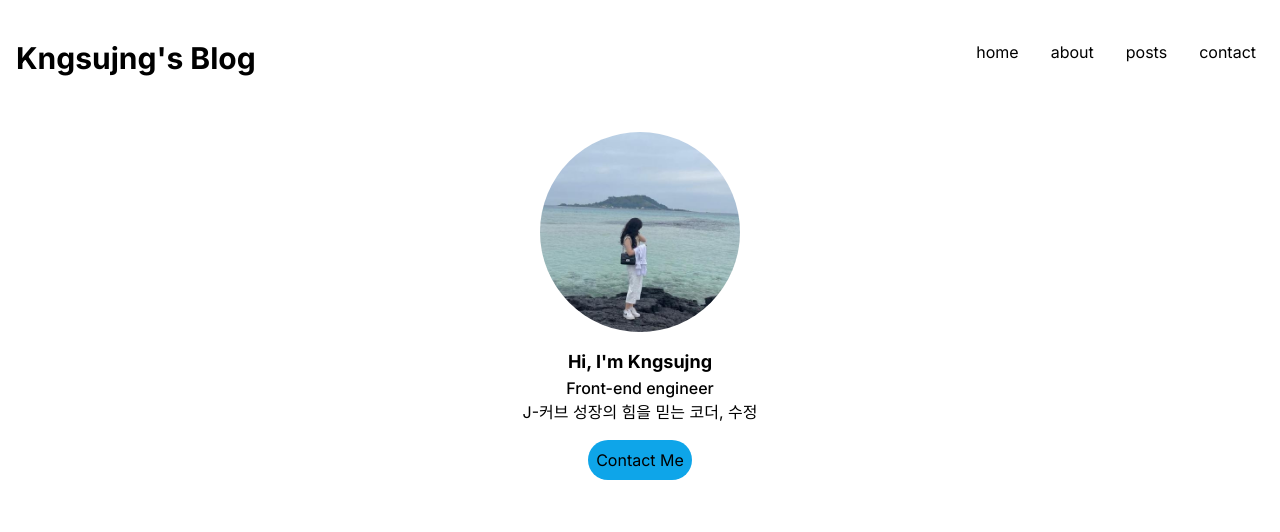
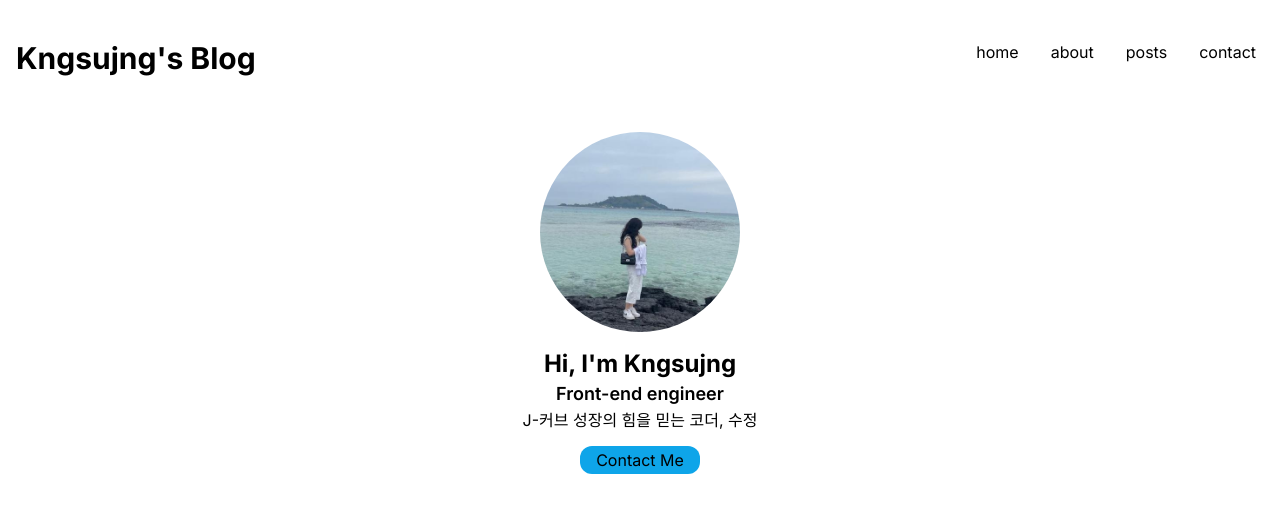
Before and after one commit to kngsujng/Blog-app, a Next.js app: page / in a window 1280 px wide. Shown: the top 532 px of the page. Built offline with nearby package versions, Linux system fonts and the light colour scheme.

Commit message:
Refactor: Profile 컴포넌트 디자인 수정

```diff
--- a/src/app/components/Profile.tsx
+++ b/src/app/components/Profile.tsx
@@ -1,14 +1,10 @@
-'use client';
-
 import Image from 'next/image';
 import PROFILE_IMG from './../../../public/images/profile.jpeg';
-import { useRouter } from 'next/navigation';
+import Link from 'next/link';
 
 export default function Profile() {
-	const router = useRouter();
-
 	return (
-		<section className="flex flex-col p-4 text-center">
+		<section className="p-4 text-center">
 			<Image
 				className="rounded-full mx-auto mb-4"
 				src={PROFILE_IMG}
@@ -17,17 +13,15 @@ export default function Profile() {
 				height="200"
 				priority
 			/>
-			<div>
-				<p className="text-lg font-bold">Hi, I&apos;m Kngsujng</p>
-				<p className="font-medium">Front-end engineer</p>
-				<p>J-커브 성장의 힘을 믿는 코더, 수정</p>
-				<button
-					onClick={() => router.push('/contact')}
-					className="rounded-full bg-sky-500 mt-4 p-2"
-				>
-					Contact Me
-				</button>
-			</div>
+			<h2 className="text-2xl font-bold">Hi, I&apos;m Kngsujng</h2>
+			<h3 className="text-lg font-semibold">Front-end engineer</h3>
+			<p className="mb-4">J-커브 성장의 힘을 믿는 코더, 수정</p>
+			<Link
+				href="/contact"
+				className="rounded-xl bg-sky-500 px-4 py-1"
+			>
+				Contact Me
+			</Link>
 		</section>
 	);
 }
--- a/src/app/page.tsx
+++ b/src/app/page.tsx
@@ -14,7 +14,7 @@ export default async function Home() {
 					{posts &&
 						posts.map((post) => (
 							<li
-								key={post.id}
+								key={post.path}
 								className="shadow-lg text-center m-4"
 							>
 								<PostCard post={post} />
```
